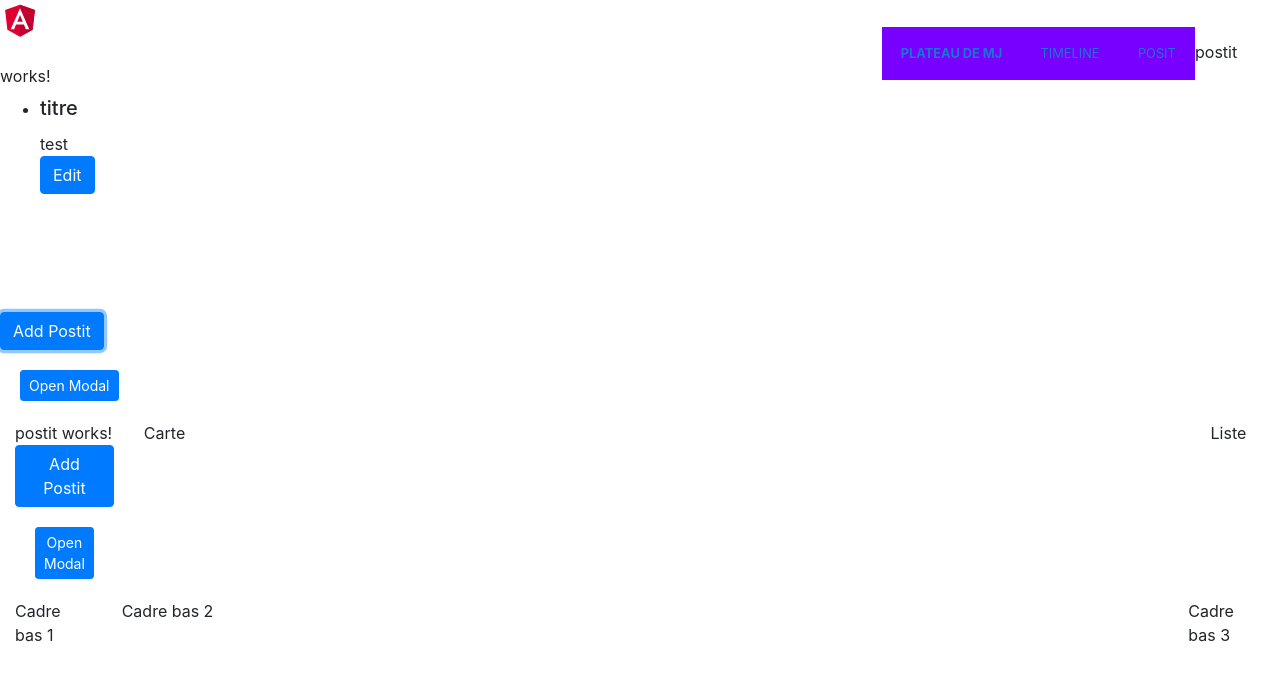
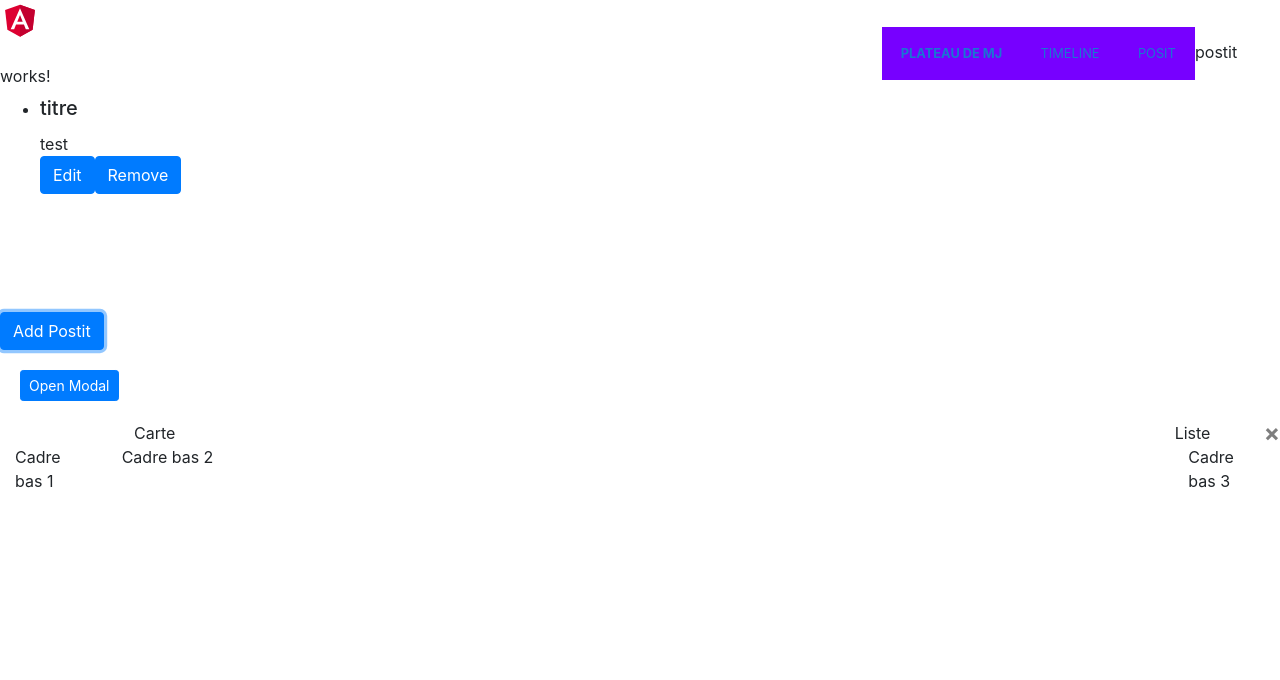
Before and after one commit to francoisauxietre/mj, an Angular app in the folder mjAngular/: page /postIt in a window 1280 px wide. Both pictures are taken after a click on the button "Add Postit". Shown: the top 680 px of the page. Built offline with nearby package versions, Linux system fonts and the light colour scheme.

Commit message:
modification post it avec bouton suprimer

```diff
--- a/mjAngular/src/app/app.component.html
+++ b/mjAngular/src/app/app.component.html
@@ -6,11 +6,9 @@
 />
 <app-nav></app-nav>
 <router-outlet></router-outlet>
-
 <div class="container-fluid">
   <div class="row">
     <div class="col-sm">
-      <app-postit></app-postit>
     </div>
     <div class="col-sm-10">
       Carte
--- a/mjAngular/src/app/postit/postit.component.html
+++ b/mjAngular/src/app/postit/postit.component.html
@@ -8,6 +8,7 @@
         <h5 class="card-title">{{postIt.title}}</h5>
         <p class="card-text">{{postIt.text}}</p>
         <a href="#" class="btn btn-primary">Edit</a>
+        <button type="button" (click)="removePostButton()" class="btn btn-primary">Remove</button>
       </div>
     </li>
   </ul>
@@ -15,6 +16,7 @@
 
 
 <button type="button" (click)="addPostButton()" class="btn btn-primary">Add Postit</button>
+
 <div class="row">
   <div class="col-md-12">
     <button type="button" (click)="openModal()" class="btn btn-sm btn-primary" style="margin: 20px;">
@@ -22,6 +24,11 @@
     </button>
   </div>
 </div>
+
+        <button type="button" class="close" data-dismiss="modal" aria-label="Close">
+          <span aria-hidden="true">&times;</span>
+        </button>
+
 
 
 
--- a/mjAngular/src/app/postit/postit.component.ts
+++ b/mjAngular/src/app/postit/postit.component.ts
@@ -42,4 +42,8 @@ export class PostitComponent implements OnInit {
     console.log(this.postIts[0]);
     this.test = true;
   }
+
+  removePostButton(){
+
+  }
 }
--- a/mjAngular/src/app/time-line/time-line.component.html
+++ b/mjAngular/src/app/time-line/time-line.component.html
@@ -1,16 +1,13 @@
 <p>time-line works!</p>
-<!--<md-toolbar color="primary">-->
-<!--  <span>angular-mgl-timeline demo</span>-->
-<!--</md-toolbar>-->
-<!--<md-toolbar>-->
-<!--  <button md-raised-button (click)="addEntry()">Add Entry</button>-->
-<!--  <button md-raised-button (click)="removeEntry()">Remove Entry</button>-->
-<!--  <button md-raised-button (click)="alternate = !alternate">Toggle Alternate</button>-->
-<!--  <button md-raised-button (click)="toggle = !toggle">Toggle Toggle</button>-->
-<!--  <button md-raised-button (click)="expandEnabled = !expandEnabled">Toggle Expand Enabled</button>-->
-<!--  <button md-raised-button (click)="toggleSide()">Toggle Side</button>-->
-<!--</md-toolbar>-->
-<!--<md-toolbar>-->
+<mat-toolbar>
+  <button md-raised-button (click)="addEntry()">Add Entry</button>
+  <button md-raised-button (click)="removeEntry()">Remove Entry</button>
+  <button md-raised-button (click)="alternate = !alternate">Toggle Alternate</button>
+  <button md-raised-button (click)="toggle = !toggle">Toggle Toggle</button>
+  <button md-raised-button (click)="expandEnabled = !expandEnabled">Toggle Expand Enabled</button>
+  <button md-raised-button (click)="toggleSide()">Toggle Side</button>
+</mat-toolbar>
+<md-toolbar>
 <!--  <button md-raised-button (click)="color = !color">Toggle Dot Color</button>-->
 <!--  <button md-raised-button (click)="size = size + 10">Increase Dot size</button>-->
 <!--  <button md-raised-button (click)="size = size - 10">Decrease Dot size</button>-->
```
